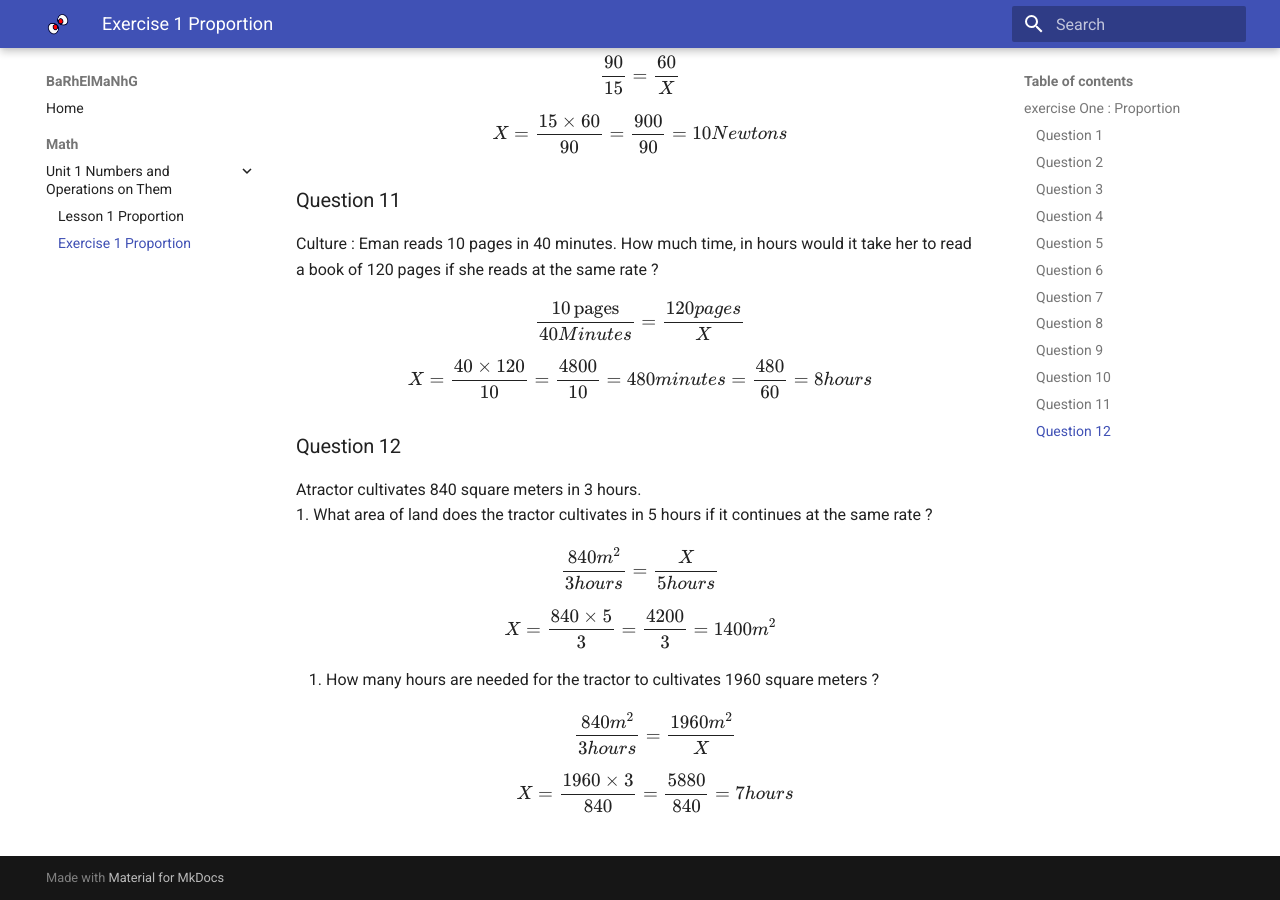
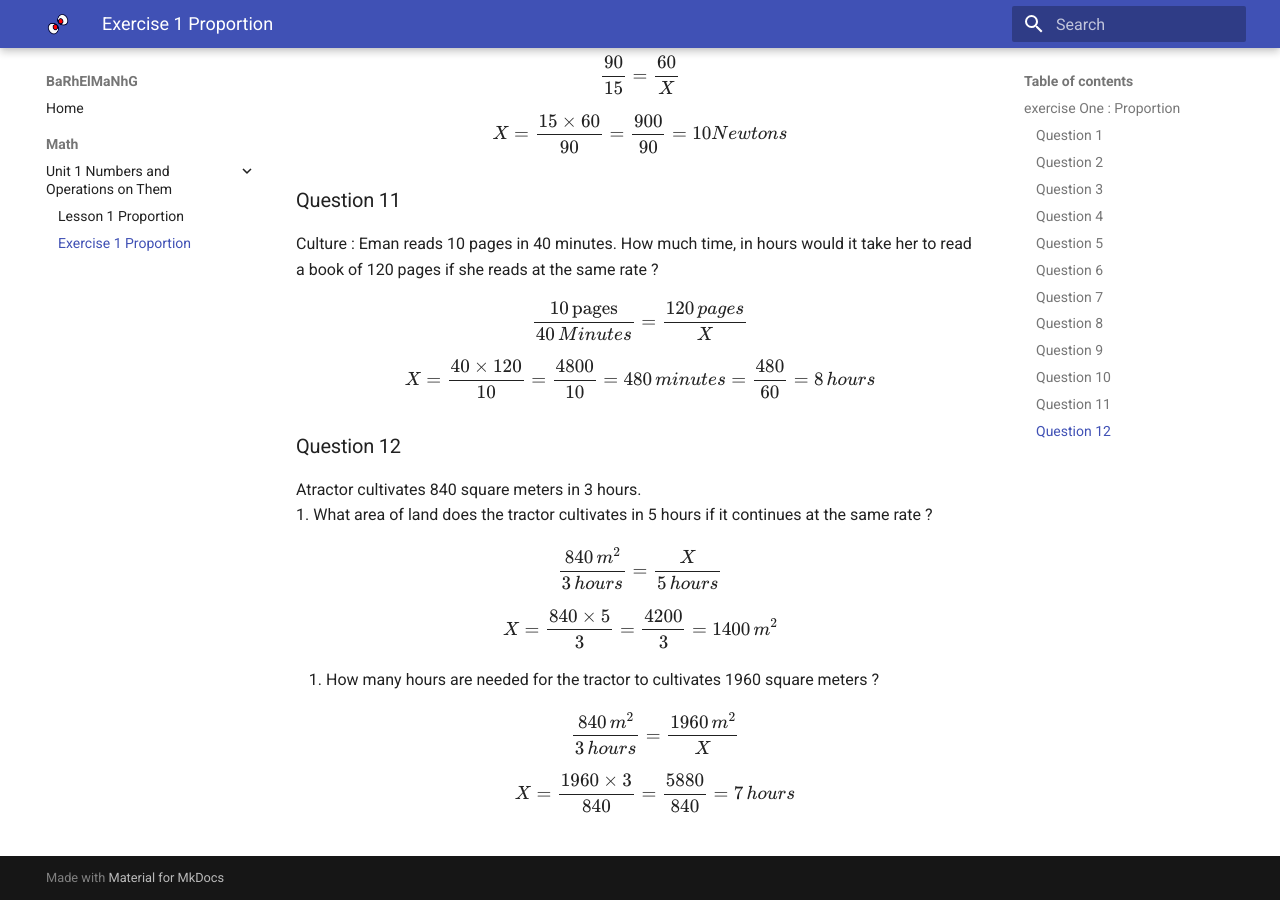
Before and after one commit to amansour-gh/educational.github.io, an MkDocs documentation site: the page built from docs/math/unit1/exercise1.md, in a window 1280 px wide and 900 px high, scrolled down 7939 px. Built offline with MkDocs 1.6.1 and Material for MkDocs 9.7.7, drawn with Linux system fonts in a browser that asks for light colours.

Commit message:
240928-01

```diff
--- a/docs/math/unit1/exercise1.md
+++ b/docs/math/unit1/exercise1.md
@@ -300,16 +300,16 @@ $$ X = \frac{15 \times 60}{90} = \frac{900}{90} = 10 Newtons $$
 ### Question 11
 Culture : Eman reads 10 pages in 40 minutes. How much time, in hours would it take her to read a book of 120 pages if she reads at the same rate ?
 
-$$ \frac{10 \, \text{pages}}{40 Minutes} = \frac{120 pages}{X} $$
-$$ X = \frac{40 \times 120}{10} = \frac{4800}{10} = 480 minutes = \frac{480}{60} = 8 hours $$
+$$ \frac{10 \, \text{pages}}{40 \, Minutes} = \frac{120 \, pages}{X} $$
+$$ X = \frac{40 \times 120}{10} = \frac{4800}{10} = 480 \,  minutes = \frac{480}{60} = 8 \, hours $$
 
 ### Question 12
 Atractor cultivates 840 square meters in 3 hours.
 1. What area of land does the tractor cultivates in 5 hours if it continues at the same rate ?
 
-$$ \frac{840 m^2}{3 hours} = \frac{X}{5 hours} $$
-$$ X = \frac{840 \times 5}{3} = \frac{4200}{3} = 1400 m^2 $$
+$$ \frac{840 \, m^2}{3 \, hours} = \frac{X}{5 \, hours} $$
+$$ X = \frac{840 \times 5}{3} = \frac{4200}{3} = 1400 \, m^2 $$
 
 2. How many hours are needed for the tractor to cultivates 1960 square meters ?
-$$ \frac{840 m^2}{3 hours} = \frac{1960 m^2}{X} $$
-$$ X = \frac{1960 \times 3}{840} = \frac{5880}{840} = 7 hours $$
+$$ \frac{840 \, m^2}{3 \, hours} = \frac{1960 \, m^2}{X} $$
+$$ X = \frac{1960 \times 3}{840} = \frac{5880}{840} = 7 \, hours $$
```
